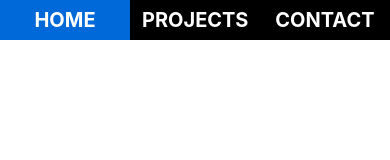
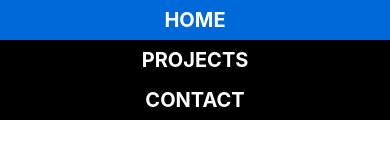
Before and after one commit to sarsvesh/sarsvesh.github.io, a plain HTML site: page index.html in a window 390 px wide. Drawn offline with nearby package versions, Linux system fonts and the light colour scheme.

Commit message:
updated index.html for mobile

```diff
--- a/index.html
+++ b/index.html
@@ -16,9 +16,9 @@
 <!-- Navigation -->
 <div class="container-fluid">
 	<div class="row navigation-home btn-group-justified">
-		<a href="#" class="col-4 text-center nav-header nav-header-title btn btn-primary">HOME</a>
-		<a href="#" class="col-4 text-center nav-header header-projects btn btn-primary">PROJECTS</a>
-		<a href="#" class="col-4 text-center nav-header header-contact btn btn-primary">CONTACT</a>
+		<a href="#" class="col-sm-4 text-center nav-header nav-header-title btn btn-primary">HOME</a>
+		<a href="#" class="col-sm-4 text-center nav-header header-projects btn btn-primary">PROJECTS</a>
+		<a href="#" class="col-sm-4 text-center nav-header header-contact btn btn-primary">CONTACT</a>
 	</div>
 </div>
 <!--- Image Slider -->
```
